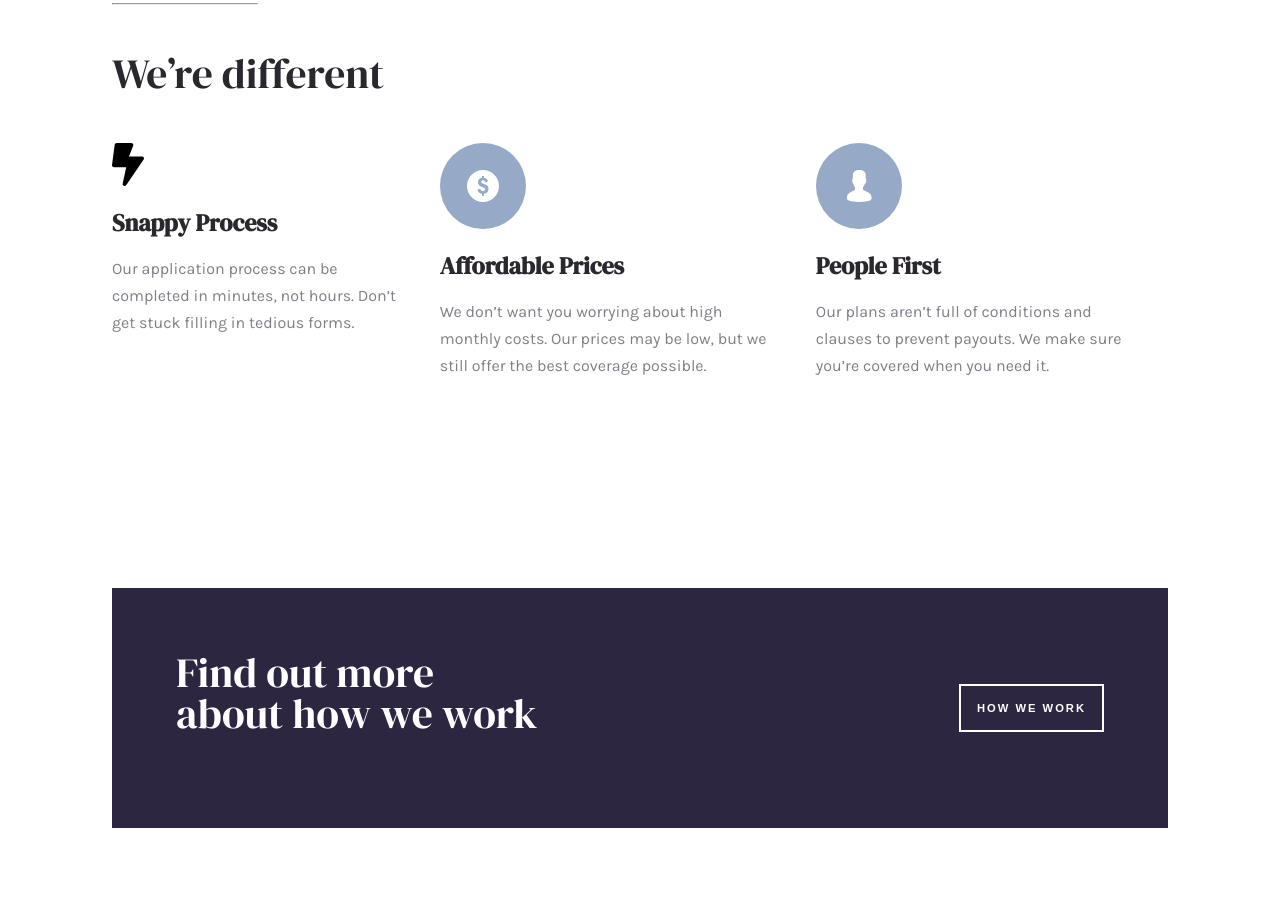
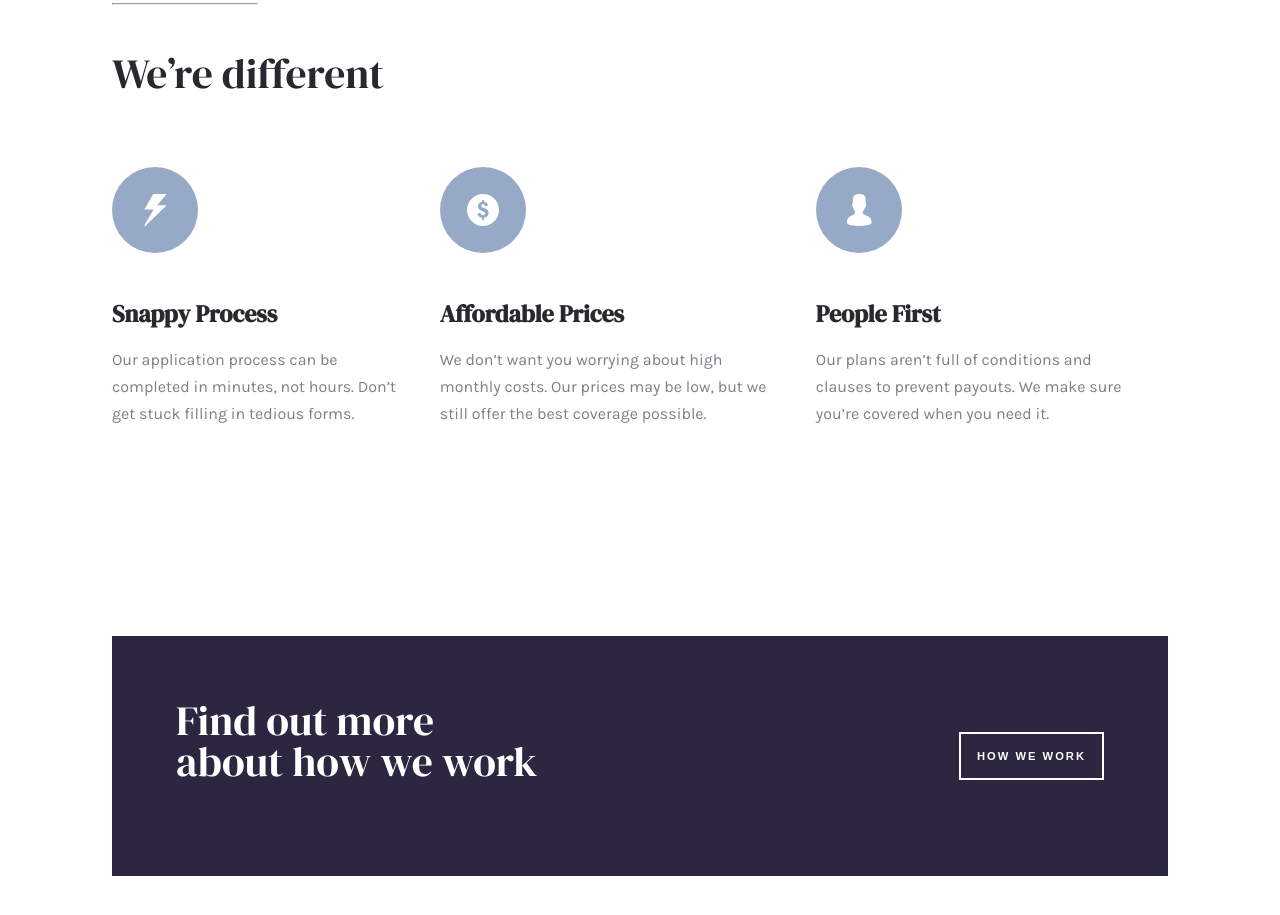
Before and after one commit to Igho-Okeoghene/Insure-Landing-Page, a plain HTML site: page index.html in a window 1280 px wide. Shown: the part 929-1844 px from the top of the page. Drawn offline with Linux system fonts and the light colour scheme.

Commit message:
icon reset

```diff
--- a/index.html
+++ b/index.html
@@ -46,7 +46,7 @@
   <h2>We’re different</h2>
   <div class="all-props">
     <div class="prop">
-      <img  class="icon" src="images\bolt-lightning-solid.svg" alt="thunder-bolt">
+      <img  src="images\icon-snappy-process.svg" alt="thunder-bolt">
       <h3>Snappy Process</h3>
       <p>Our application process can be completed in minutes, not hours. Don’t get
         stuck filling in tedious forms.</p>
--- a/style.css
+++ b/style.css
@@ -99,12 +99,9 @@ hr{
 #different h2{
     padding: 3rem 0;
 }
-.icon{
-    width: 2rem;
-    color: blue;
+.prop img{
+    padding: 1.5rem 0;
 }
-
-
 .prop h3{
     font-size: 1.5rem;
     font-family:'DM Serif Display', serif;
```
